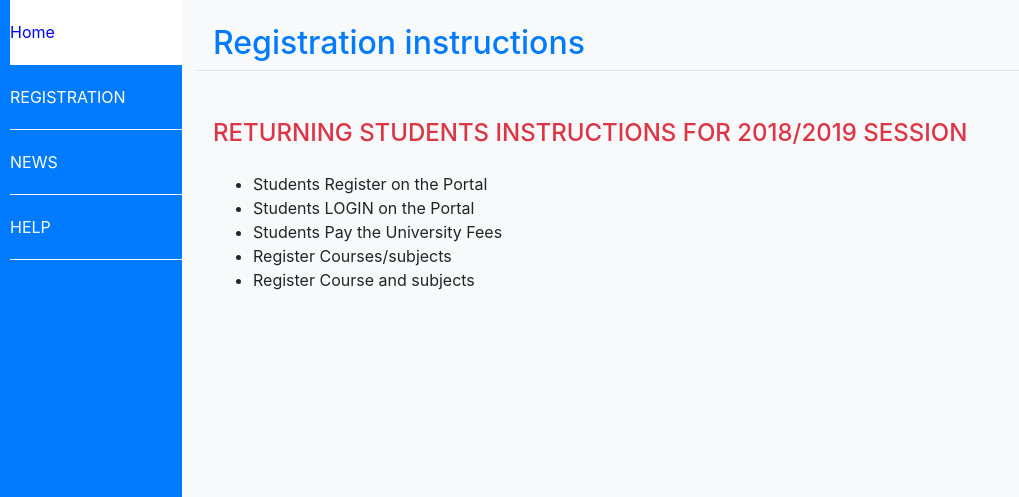
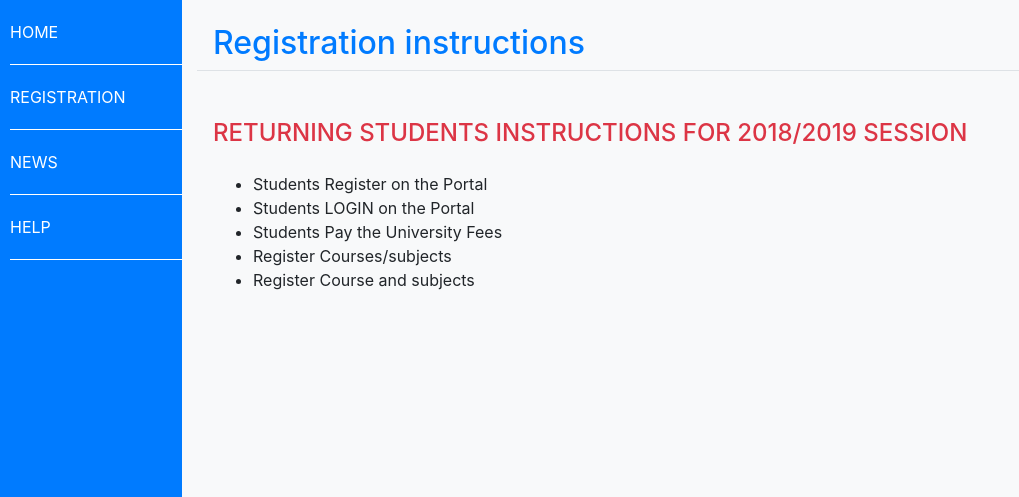
Before and after one commit to Abass14/School-portal, a PHP site: page /School-Portal-project/ in a window 1280 px wide. Shown: the part 63-560 px from the top of the page, without its empty margins (0-1019 px from the left). Run offline with PHP 8.4, Linux system fonts and the light colour scheme; some libraries are stand-ins or nearby versions.

```diff
--- /dev/null
+++ b/Admin Password.txt
@@ -0,0 +1,2 @@
+ID: 18
+PASSWORD: ninjas14
--- a/script.js
+++ b/script.js
@@ -45,57 +45,57 @@ function validate(){
 }
 
 
-// SIDEBAR
-function changeColor(){
-	document.getElementById('sd-link1').style.background = "white";
-	document.getElementById('sd-link1').style.color = "blue";
-}
-function changeColor2(){
-	document.getElementById('sd-link2').style.background = "white";
-	document.getElementById('sd-link2').style.color = "blue";
-}
+// // SIDEBAR
+// function changeColor(){
+// 	document.getElementById('sd-link1').style.background = "white";
+// 	document.getElementById('sd-link1').style.color = "blue";
+// }
+// function changeColor2(){
+// 	document.getElementById('sd-link2').style.background = "white";
+// 	document.getElementById('sd-link2').style.color = "blue";
+// }
 
-function changeColor3(){
-	document.getElementById('sd-link3').style.background = "white";
-	document.getElementById('sd-link3').style.color = "blue";
-}
-function changeColor4(){
-	document.getElementById('sd-link4').style.background = "white";
-	document.getElementById('sd-link4').style.color = "blue";
-}
+// function changeColor3(){
+// 	document.getElementById('sd-link3').style.background = "white";
+// 	document.getElementById('sd-link3').style.color = "blue";
+// }
+// function changeColor4(){
+// 	document.getElementById('sd-link4').style.background = "white";
+// 	document.getElementById('sd-link4').style.color = "blue";
+// }
 
-function changeColor5(){
-	document.getElementById('sd-link5').style.background = "white";
-	document.getElementById('sd-link5').style.color = "blue";
-}
-function changeColor6(){
-	document.getElementById('sd-link6').style.background = "white";
-	document.getElementById('sd-link6').style.color = "blue";
-}
-function reverseColor1(){
-	document.getElementById('sd-link1').style.background = "#007BFF";
-	document.getElementById('sd-link1').style.color = "white";
-}
-function reverseColor2(){
-	document.getElementById('sd-link2').style.background = "#007BFF";
-	document.getElementById('sd-link2').style.color = "white";
-}
-function reverseColor3(){
-	document.getElementById('sd-link3').style.background = "#007BFF";
-	document.getElementById('sd-link3').style.color = "white";
-}
-function reverseColor4(){
-	document.getElementById('sd-link4').style.background = "#007BFF";
-	document.getElementById('sd-link4').style.color = "white";
-}
-function reverseColor5(){
-	document.getElementById('sd-link5').style.background = "#007BFF";
-	document.getElementById('sd-link5').style.color = "white";
-}
-function reverseColor6(){
-	document.getElementById('sd-link6').style.background = "#007BFF";
-	document.getElementById('sd-link6').style.color = "white";
-}
+// function changeColor5(){
+// 	document.getElementById('sd-link5').style.background = "white";
+// 	document.getElementById('sd-link5').style.color = "blue";
+// }
+// function changeColor6(){
+// 	document.getElementById('sd-link6').style.background = "white";
+// 	document.getElementById('sd-link6').style.color = "blue";
+// }
+// function reverseColor1(){
+// 	document.getElementById('sd-link1').style.background = "#007BFF";
+// 	document.getElementById('sd-link1').style.color = "white";
+// }
+// function reverseColor2(){
+// 	document.getElementById('sd-link2').style.background = "#007BFF";
+// 	document.getElementById('sd-link2').style.color = "white";
+// }
+// function reverseColor3(){
+// 	document.getElementById('sd-link3').style.background = "#007BFF";
+// 	document.getElementById('sd-link3').style.color = "white";
+// }
+// function reverseColor4(){
+// 	document.getElementById('sd-link4').style.background = "#007BFF";
+// 	document.getElementById('sd-link4').style.color = "white";
+// }
+// function reverseColor5(){
+// 	document.getElementById('sd-link5').style.background = "#007BFF";
+// 	document.getElementById('sd-link5').style.color = "white";
+// }
+// function reverseColor6(){
+// 	document.getElementById('sd-link6').style.background = "#007BFF";
+// 	document.getElementById('sd-link6').style.color = "white";
+// }
 
 
-changeColor();
+// changeColor();
--- a/CSS/style.css
+++ b/style.css
@@ -24,6 +24,10 @@ body{
 	padding: 10px 30px;
 	text-decoration: none;
 	font-size: 17px;
+}
+
+.link-menu{
+	text-decoration: none;
 }
 
 .nav-bar ul{
@@ -135,10 +139,17 @@ body{
 	/*margin: 0px !important;*/
 }
 
+
+
 .sd-link{
 	text-decoration: none;
 	/*margin: 0px !important;*/
 	padding: 0px;
+}
+
+.sd-link li:hover{
+	background-color: white;
+	color: blue;
 }
 
 .sd-bar{
--- a/templates/head.php
+++ b/templates/head.php
@@ -4,7 +4,7 @@
 	<meta charset="utf-8">
 	<meta content="width=device-width, initial-scale=1.0, maximum-scale=1.0, user-scalable=0" name="viewport" />
 	<title></title>
-	<link rel="stylesheet" type="text/css" href="CSS/style.css">
+	<link rel="stylesheet" type="text/css" href="style.css">
 	<link rel="stylesheet" type="text/css" href="CSS/bootstrap.min.css">
 	<link rel="stylesheet" href="https://use.fontawesome.com/releases/v5.8.1/css/all.css" integrity="sha384-50oBUHEmvpQ+1lW4y57PTFmhCaXp0ML5d60M1M7uH2+nqUivzIebhndOJK28anvf" crossorigin="anonymous">
 </head>
--- a/templates/sidebar.php
+++ b/templates/sidebar.php
@@ -8,18 +8,18 @@
 		if($result){
 			$row = mysqli_fetch_all($result, MYSQLI_ASSOC);
 			if($row[0]['authority'] == 'admin'){
-				$menuPlus = '<a class="text-white sd-link" href="admin-staff-mgt.php"><li onmouseover="changeColor4()" onmouseleave="reverseColor4()" id="sd-link4" id="sd-link" class="sd-item">STAFF MANAGEMENT</li></a>
-					<a class="text-white sd-link" href="admin-department.php"><li onmouseover="changeColor3()" onmouseleave="reverseColor3()" id="sd-link3" id="sd-link" class="sd-item">DEPARTMENT</li></a>
-					<a class="text-white sd-link" href="admin-student-result.php"><li onmouseover="changeColor1()" onmouseleave="reverseColor1()" id="sd-link1" id="sd-link" class="sd-item">STUDENT RESULT</li></a>';
+				$menuPlus = '<a class="text-white sd-link" href="admin-staff-mgt.php"><li  id="sd-link4" id="sd-link" class="sd-item">STAFF MANAGEMENT</li></a>
+					<a class="text-white sd-link" href="admin-department.php"><li id="sd-link3" id="sd-link" class="sd-item">DEPARTMENT</li></a>
+					<a class="text-white sd-link" href="admin-student-result.php"><li id="sd-link1" id="sd-link" class="sd-item">STUDENT RESULT</li></a>';
 				}elseif ($row[0]['authority'] == 'staff') {
-					$menuPlus = '<a class="text-white sd-link" href=""><li onmouseover="changeColor4()" onmouseleave="reverseColor4()" id="sd-link4" id="sd-link" class="sd-item">DEPARTMENT</li></a>
-						<a class="text-white sd-link" href=""><li onmouseover="changeColor5()" onmouseleave="reverseColor5()" id="sd-link5" id="sd-link" class="sd-item">STUDENT RESULT</li></a>
-						<a class="text-white sd-link" href=""><li onmouseover="changeColor4()" onmouseleave="reverseColor4()" id="sd-link4" id="sd-link" class="sd-item">POST RESULT</li></a>';
+					$menuPlus = '<a class="text-white sd-link" href=""><li  id="sd-link4" id="sd-link" class="sd-item">DEPARTMENT</li></a>
+						<a class="text-white sd-link" href=""><li id="sd-link5" id="sd-link" class="sd-item">STUDENT RESULT</li></a>
+						<a class="text-white sd-link" href=""><li  id="sd-link4" id="sd-link" class="sd-item">POST RESULT</li></a>';
 				}elseif ($row[0]['authority'] == 'student') {
 					$menuPlus = '
-						<a class="text-white sd-link" href="student-register.php"><li onmouseover="changeColor4()" onmouseleave="reverseColor4()" id="sd-link4" id="sd-link" class="sd-item">RESISTER COURSE</li></a>
-						<a class="text-white sd-link" href="student-exam.php"><li onmouseover="changeColor5()" onmouseleave="reverseColor5()" id="sd-link5" id="sd-link" class="sd-item">SELECT EXAM</li></a>
-						<a class="text-white sd-link" href="student-result"><li onmouseover="changeColor4()" onmouseleave="reverseColor4()" id="sd-link4" id="sd-link" class="sd-item">CHECK RESULT</li></a>';
+						<a class="text-white sd-link" href="student-register.php"><li  id="sd-link4" id="sd-link" class="sd-item">RESISTER COURSE</li></a>
+						<a class="text-white sd-link" href="student-exam.php"><li id="sd-link5" id="sd-link" class="sd-item">SELECT EXAM</li></a>
+						<a class="text-white sd-link" href="student-result"><li  id="sd-link4" id="sd-link" class="sd-item">CHECK RESULT</li></a>';
 
 				}else{
 					$menuPlus = '';
@@ -27,12 +27,12 @@
 			}
 		$sidebar = '<div id="sd-bar" class="sd-bar">
 						<ul class="ul-bar">
-							<a class="text-white sd-link" href="home.php"><li onmouseover="changeColor()" onmouseleave="reverseColor1()" id="sd-link1" id="sd-link" class="sd-item">HOME</li></a>';
+							<a class="text-white sd-link" href="home.php"><li id="sd-link1" id="sd-link" class="sd-item">HOME</li></a>';
 		$sidebar .= $menuPlus;
 
 		$sidebar .= '
-						<a class="text-white sd-link" href="logout.php"><li onmouseover="changeColor5()" onmouseleave="reverseColor5()" id="sd-link5" id="sd-link" class="sd-item">LOGOUT</li></a>
-						<a class="text-white sd-link" href="#"><li onmouseover="changeColor6()" onmouseleave="reverseColor6()" id="sd-link6" id="sd-link" class="sd-item">HELP</li></a>
+						<a class="text-white sd-link" href="logout.php"><li id="sd-link5" id="sd-link" class="sd-item">LOGOUT</li></a>
+						<a class="text-white sd-link" href="#"><li id="sd-link6" id="sd-link" class="sd-item">HELP</li></a>
 						</ul>
 					</div>';
 
@@ -41,13 +41,13 @@
 	}else{
 		$sidebar = '<div id="sd-bar" class="sd-bar">
 						<ul class="ul-bar">
-							<a class="text-white sd-link" href="home.php"><li onmouseover="changeColor()" onmouseleave="reverseColor1()" id="sd-link1" id="sd-link" class="sd-item">Home</li></a>
-							<a class="text-white sd-link" href="sign-up.php"><li onmouseover="changeColor2()" onmouseleave="reverseColor2()" id="sd-link2" id="sd-link" class="sd-item">REGISTRATION</li></a>
-							<a class="text-white sd-link" href="logout.php"><li onmouseover="changeColor5()" onmouseleave="reverseColor5()" id="sd-link5" id="sd-link" class="sd-item">NEWS</li></a>
-							<a class="text-white sd-link" href="#"><li onmouseover="changeColor6()" onmouseleave="reverseColor6()" id="sd-link6" id="sd-link" class="sd-item">HELP</li></a>
+							<a class="text-white sd-link" href="home.php"><li id="sd-link" class="sd-item">HOME</li></a>
+							<a class="text-white sd-link" href="sign-up.php"><li id="sd-link2" id="sd-link" class="sd-item">REGISTRATION</li></a>
+							<a class="text-white sd-link" href="logout.php"><li id="sd-link5" id="sd-link" class="sd-item">NEWS</li></a>
+							<a class="text-white sd-link" href="#"><li id="sd-link6" id="sd-link" class="sd-item">HELP</li></a>
 							</ul>
 						</div>';
 			echo $sidebar;
 	}
 ?>
-<script type="text/javascript" src="./script.js"></script>
+<!-- <script type="text/javascript" src="./script.js"></script> -->
```
